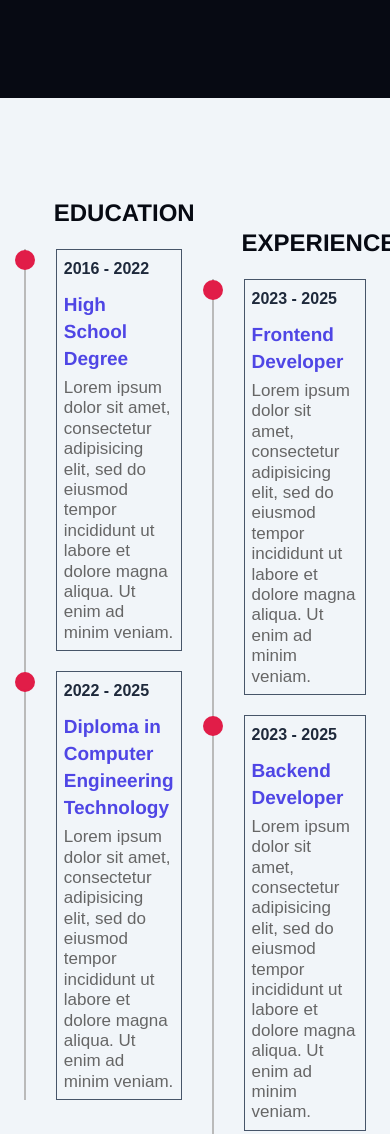
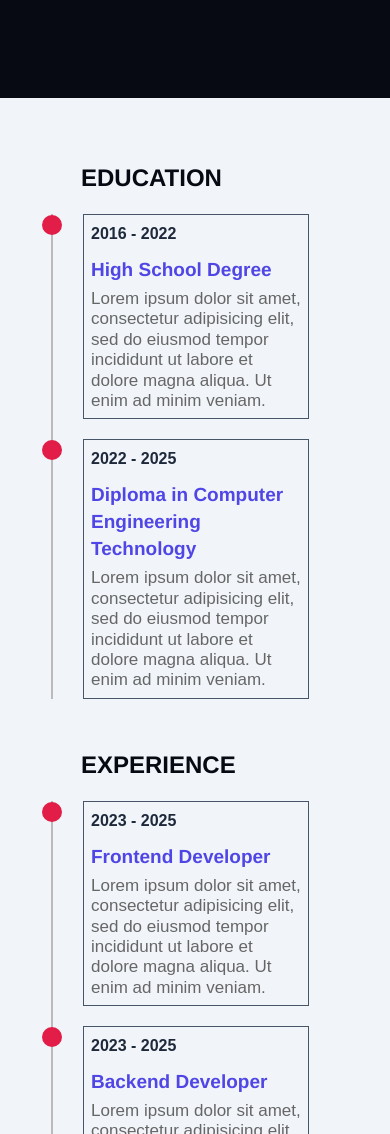
Before and after one commit to jonel123437/portfolioo, a plain HTML site: page index.html in a window 390 px wide. Shown: the part 3420-4554 px from the top of the page. Drawn offline with Linux system fonts and the light colour scheme; a web font is replaced by a local one.

Commit message:
Add files via upload

```diff
--- a/assets/css/responsive.css
+++ b/assets/css/responsive.css
@@ -67,6 +67,13 @@
     .col .contents .experience_box {
         padding: 7px;
     }
+    .experience_container {
+        padding: 0px;
+        display: flex;
+        flex-direction: column;
+        justify-content: center;
+        align-items: center;
+    }
     .project_img {
         width: 20rem;
     }
@@ -74,4 +81,11 @@
         width: 100%;
         height: 15rem;
     }
+    .row {
+        display: flex;
+        flex-direction: column;
+        justify-content: center;
+        align-items: center;
+        width: 18rem;
+    }
 }
```
